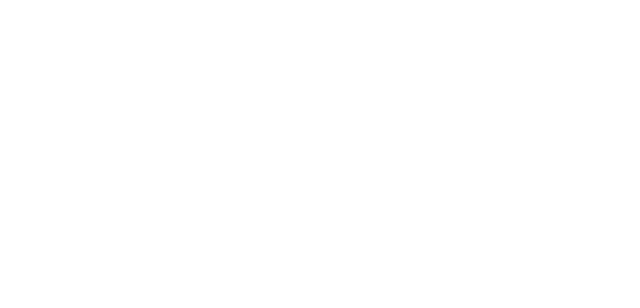
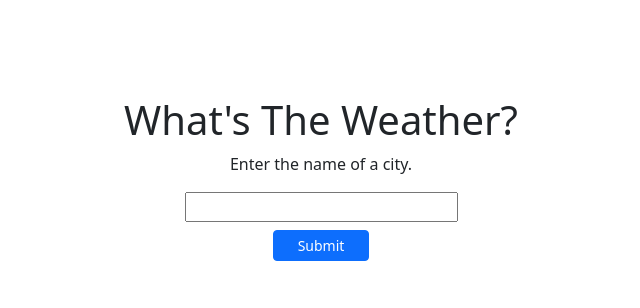
Before and after one commit to michael-kestler/php-weather-forecast, a PHP site: page / in a window 1280 px wide. Before the commit the part shown is empty. Shown: the top 308 px of the page, without its empty margins (319-959 px from the left). Run offline with PHP 8.4, Linux system fonts and the light colour scheme.

Commit message:
did basic styling of input

```diff
--- a/index.php
+++ b/index.php
@@ -21,6 +21,17 @@
     <title>Weather Scraper</title>
 </head>
 <body>
+<div class="container text-center px-4 py-5 my-5">
+        <h1>What's The Weather?</h1>
+        <p>Enter the name of a city.</p>
+        <form method="post">
+            <fieldset class="form-group">
+                <!-- <label for="city">Enter the name of a city.</label> -->
+                <input type="text" id="city" name="city" class="w-25">
+            </fieldset>
+            <button type="submit" id="submit" class="btn btn-primary btn-sm px-4 mt-2">Submit</button>
+        </form>
+</div>
 
 
 
```
